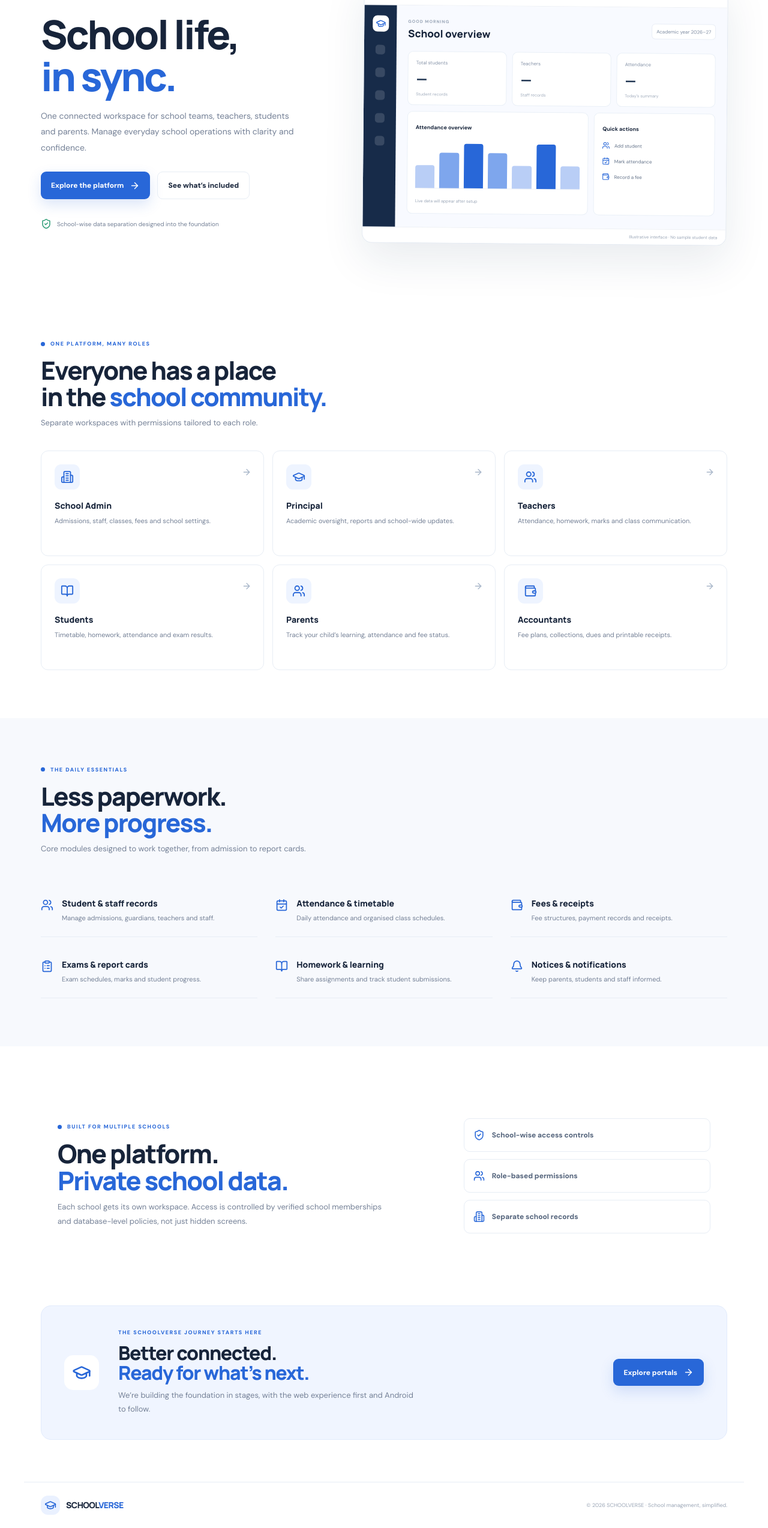
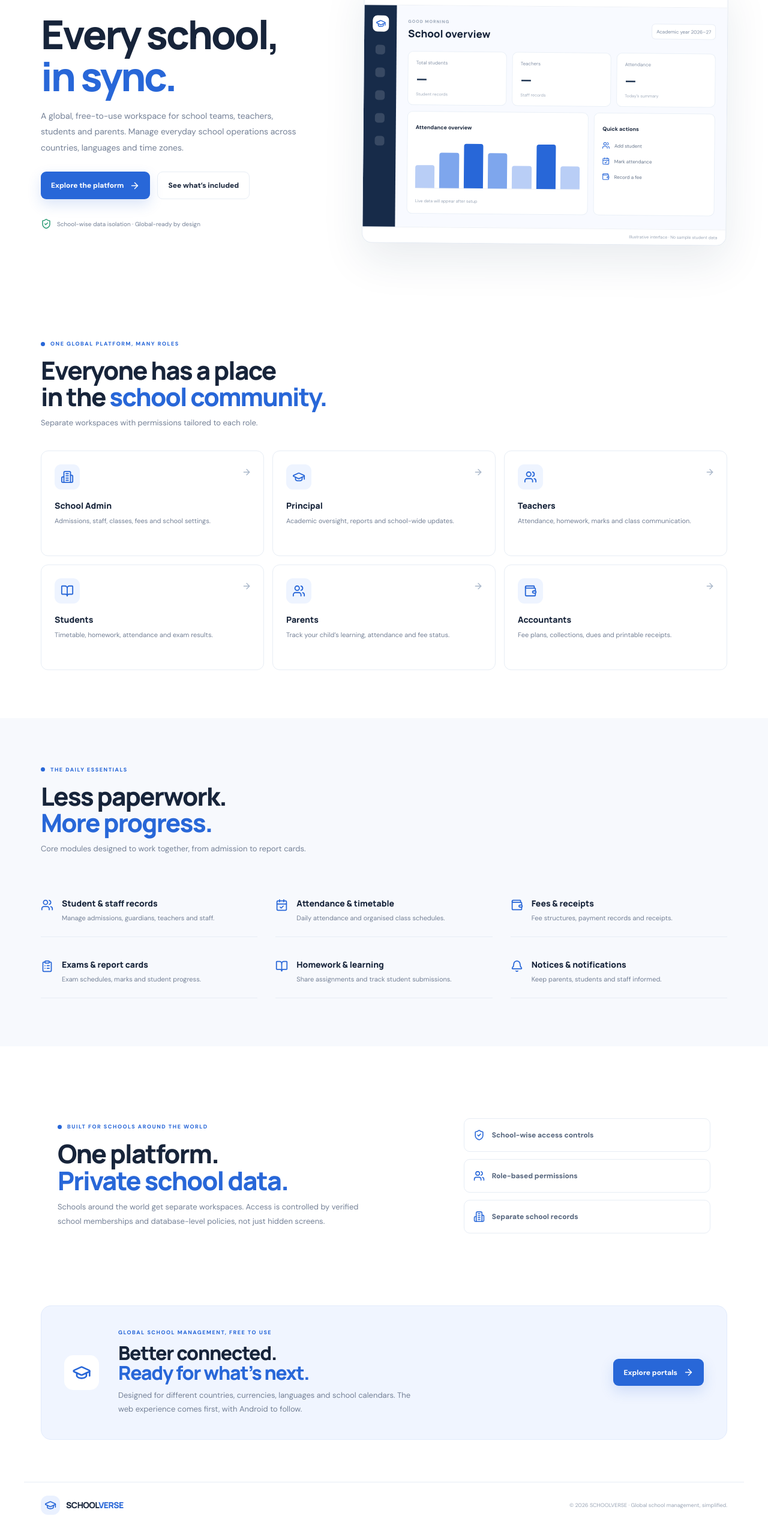
Before and after one commit to mantukumar84140926-sys/Archanova, a Next.js app: page /schoolverse in a window 1280 px wide. Shown: the part 193-2740 px from the top of the page at 60% size. Built offline with nearby package versions, Linux system fonts and the light colour scheme.

Commit message:
Position SCHOOLVERSE as a global free platform

```diff
--- a/app/schoolverse/page.tsx
+++ b/app/schoolverse/page.tsx
@@ -40,11 +40,11 @@ export default function SchoolverseHome() {
 
       <section className="sv-hero">
         <div className="sv-hero-copy">
-          <div className="sv-kicker"><span /> ONE PLATFORM. EVERY SCHOOL.</div>
-          <h1>School life,<br /><em>in sync.</em></h1>
-          <p>One connected workspace for school teams, teachers, students and parents. Manage everyday school operations with clarity and confidence.</p>
+          <div className="sv-kicker"><span /> GLOBAL SCHOOL MANAGEMENT · FREE TO USE</div>
+          <h1>Every school,<br /><em>in sync.</em></h1>
+          <p>A global, free-to-use workspace for school teams, teachers, students and parents. Manage everyday school operations across countries, languages and time zones.</p>
           <div className="sv-actions"><a className="sv-primary" href="#portals">Explore the platform <ArrowRight size={17} /></a><a className="sv-secondary" href="#modules">See what’s included</a></div>
-          <div className="sv-trust"><ShieldCheck size={18} /><span>School-wise data separation designed into the foundation</span></div>
+          <div className="sv-trust"><ShieldCheck size={18} /><span>School-wise data isolation · Global-ready by design</span></div>
         </div>
         <div className="sv-preview" aria-label="School management dashboard preview">
           <div className="sv-preview-top"><div><span className="sv-window-dot" /><span className="sv-window-dot" /><span className="sv-window-dot" /></div><span>School overview · Preview</span><span className="sv-live">DESIGN PREVIEW</span></div>
@@ -61,16 +61,16 @@ export default function SchoolverseHome() {
       </section>
 
       <section className="sv-audience" id="portals">
-        <div className="sv-section-head"><div className="sv-kicker"><span /> ONE PLATFORM, MANY ROLES</div><h2>Everyone has a place<br />in the <em>school community.</em></h2><p>Separate workspaces with permissions tailored to each role.</p></div>
+        <div className="sv-section-head"><div className="sv-kicker"><span /> ONE GLOBAL PLATFORM, MANY ROLES</div><h2>Everyone has a place<br />in the <em>school community.</em></h2><p>Separate workspaces with permissions tailored to each role.</p></div>
         <div className="sv-portal-grid">{portals.map((portal) => { const Icon = portal.icon; return <article className="sv-portal-card" key={portal.title}><div className="sv-icon-tile"><Icon size={22} /></div><h3>{portal.title}</h3><p>{portal.detail}</p><span className="sv-card-arrow"><ArrowRight size={16} /></span></article>; })}</div>
       </section>
 
       <section className="sv-modules" id="modules"><div className="sv-section-head"><div className="sv-kicker"><span /> THE DAILY ESSENTIALS</div><h2>Less paperwork.<br /><em>More progress.</em></h2><p>Core modules designed to work together, from admission to report cards.</p></div><div className="sv-module-grid">{modules.map((module) => { const Icon = module.icon; return <article className="sv-module" key={module.title}><Icon size={21} /><div><h3>{module.title}</h3><p>{module.detail}</p></div></article>; })}</div></section>
 
-      <section className="sv-security" id="security"><div><div className="sv-kicker"><span /> BUILT FOR MULTIPLE SCHOOLS</div><h2>One platform.<br /><em>Private school data.</em></h2><p>Each school gets its own workspace. Access is controlled by verified school memberships and database-level policies, not just hidden screens.</p></div><div className="sv-security-points"><span><ShieldCheck /> School-wise access controls</span><span><Users /> Role-based permissions</span><span><Building2 /> Separate school records</span></div></section>
+      <section className="sv-security" id="security"><div><div className="sv-kicker"><span /> BUILT FOR SCHOOLS AROUND THE WORLD</div><h2>One platform.<br /><em>Private school data.</em></h2><p>Schools around the world get separate workspaces. Access is controlled by verified school memberships and database-level policies, not just hidden screens.</p></div><div className="sv-security-points"><span><ShieldCheck /> School-wise access controls</span><span><Users /> Role-based permissions</span><span><Building2 /> Separate school records</span></div></section>
 
-      <section className="sv-cta" id="get-started"><div className="sv-cta-icon"><GraduationCap size={32} /></div><div><div className="sv-kicker">THE SCHOOLVERSE JOURNEY STARTS HERE</div><h2>Better connected.<br /><em>Ready for what’s next.</em></h2><p>We’re building the foundation in stages, with the web experience first and Android to follow.</p></div><a href="#portals" className="sv-primary">Explore portals <ArrowRight size={17} /></a></section>
-      <footer className="sv-footer"><Link href="/schoolverse" className="sv-brand"><span className="sv-brand-icon"><GraduationCap size={20} /></span><span>SCHOOL<span>VERSE</span></span></Link><small>© 2026 SCHOOLVERSE · School management, simplified.</small></footer>
+      <section className="sv-cta" id="get-started"><div className="sv-cta-icon"><GraduationCap size={32} /></div><div><div className="sv-kicker">GLOBAL SCHOOL MANAGEMENT, FREE TO USE</div><h2>Better connected.<br /><em>Ready for what’s next.</em></h2><p>Designed for different countries, currencies, languages and school calendars. The web experience comes first, with Android to follow.</p></div><a href="#portals" className="sv-primary">Explore portals <ArrowRight size={17} /></a></section>
+      <footer className="sv-footer"><Link href="/schoolverse" className="sv-brand"><span className="sv-brand-icon"><GraduationCap size={20} /></span><span>SCHOOL<span>VERSE</span></span></Link><small>© 2026 SCHOOLVERSE · Global school management, simplified.</small></footer>
     </main>
   );
 }
```
